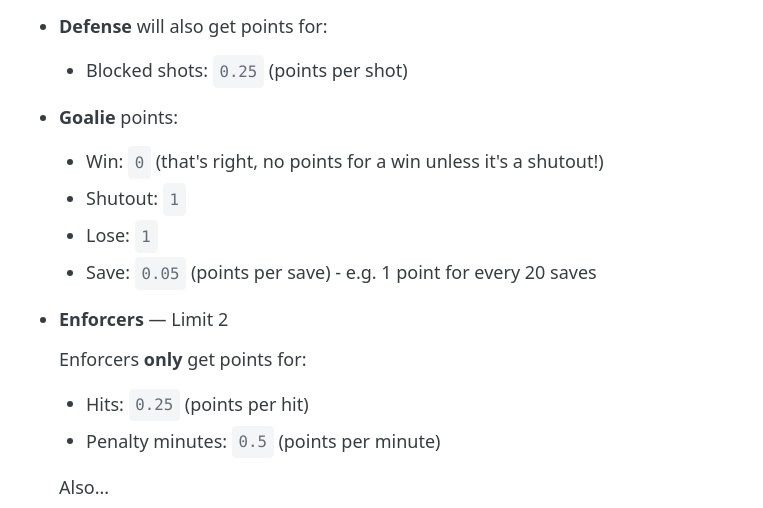
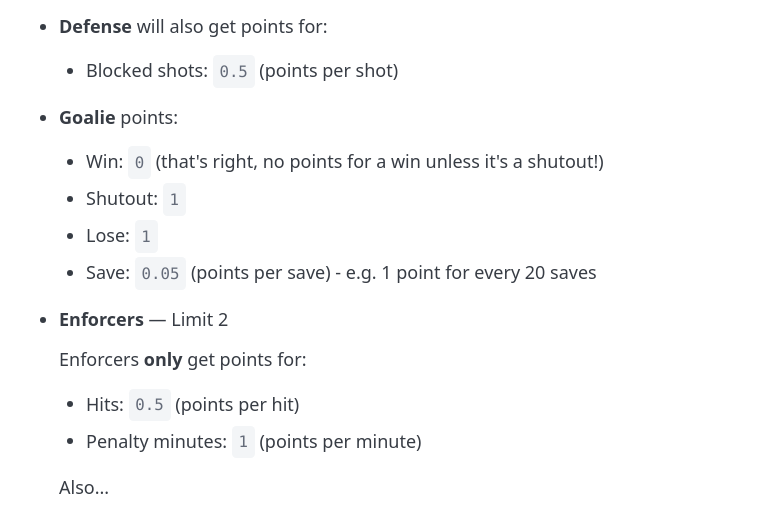
Before and after one commit to conceptblend/wonky-pickins, a plain HTML site: page docs/index.html in a window 1280 px wide. Shown: the part 722-1230 px from the top of the page, without its empty margins (258-1021 px from the left). Drawn offline with nearby package versions, Linux system fonts and the light colour scheme.

Commit message:
feat: points change for 24/25 season

```diff
--- a/docs/index.html
+++ b/docs/index.html
@@ -122,7 +122,7 @@
           <li>
             <p><strong>Defense</strong> will also get points for:</p>
             <ul>
-              <li>Blocked shots: <code>0.25</code> (points per shot)</li>
+              <li>Blocked shots: <code>0.5</code> (points per shot)</li>
             </ul>
           </li>
           <li>
@@ -138,8 +138,8 @@
             <p><strong>Enforcers</strong> &mdash; Limit 2</p>
             <p>Enforcers <strong>only</strong> get points for:</p>
             <ul>
-              <li>Hits: <code>0.25</code> (points per hit)</li>
-              <li>Penalty minutes: <code>0.5</code> (points per minute)</li>
+              <li>Hits: <code>0.5</code> (points per hit)</li>
+              <li>Penalty minutes: <code>1</code> (points per minute)</li>
             </ul>
             <p>Also...</p>
             <ul>
```
Also changed, not shown: 1 other file.
